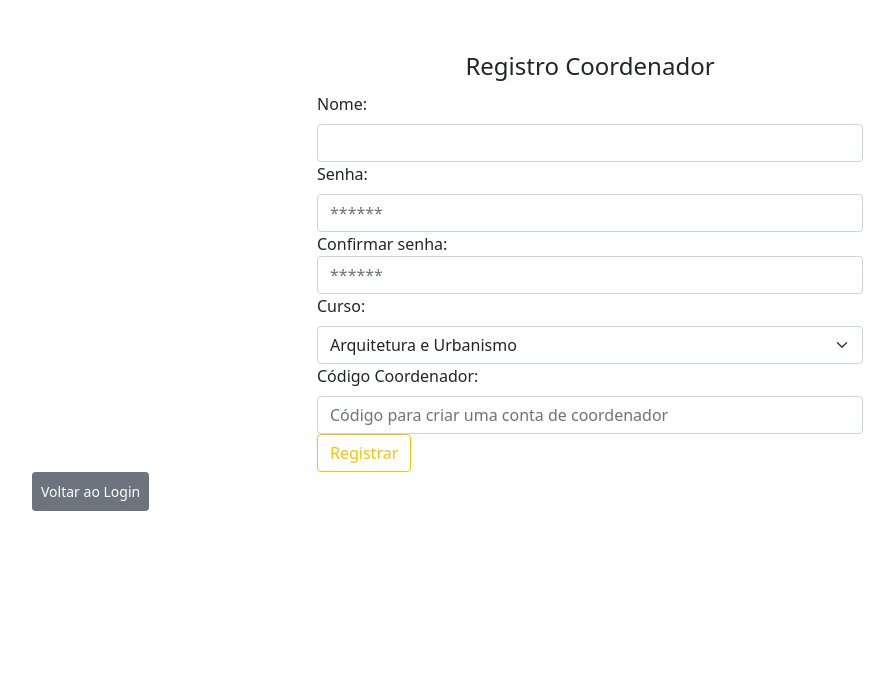
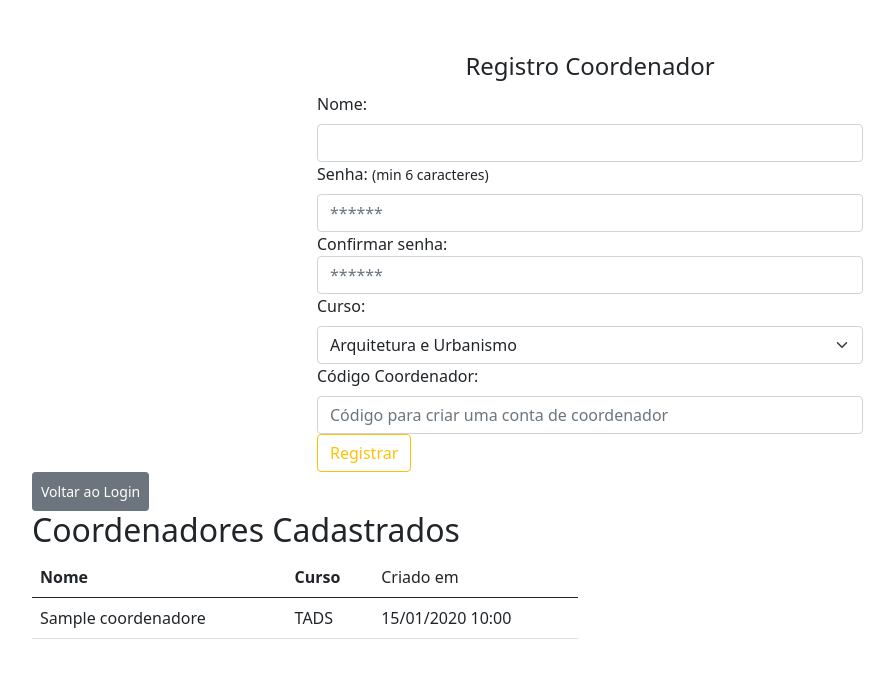
Before and after one commit to fabiop87/Sistema_Eventos, a PHP site: page /CadastroCoord.php in a window 1280 px wide. Shown: the top 678 px of the page, without its empty margins (50-944 px from the left). Run offline with PHP 8.4, Linux system fonts and the light colour scheme; data comes from the database, SQL or seed files in the repository; tables that the repository leaves empty hold one stand-in row (values such as "Sample post").

Commit message:
add coisinhas mais

```diff
--- a/CadastroCoord.php
+++ b/CadastroCoord.php
@@ -1,11 +1,11 @@
 <?php
 
-require_once('./Funcoes/Model.php');
+require_once('./Funcoes/Coordenador.php');
 
-$conn = new conexao();
+$Coordenador = new Coordenador();
 
 $sql = "SELECT idCurso, nomeCurso FROM cursos";
-$stmt = $conn->getPDO()->query($sql);
+$stmt = $Coordenador->getPDO()->query($sql);
 $cursos = $stmt->fetchAll();
 
 ?>
@@ -41,7 +41,7 @@ $cursos = $stmt->fetchAll();
                         </div>
 
                         <div class="form-group">
-                            <label for="senha" class="form-label">Senha:</label>
+                            <label for="senha" class="form-label">Senha: <small>(min 6 caracteres)</small></label>
                             <input type="password" name="senha" id="senha" required class="form-control" placeholder="******">
                         </div>
 
@@ -78,6 +78,10 @@ $cursos = $stmt->fetchAll();
         </div>
         <a class="btn btn-secondary btn-sm p-2" href="index.php">Voltar ao Login</a>
     </div>
+
+    <?php include_once('Views/ListaCoordenadores.php')?>
+
+
     <script src="./assets/validacoescoord.js"></script>
     <script src="./assets/bootstrap.bundle.min.js"></script>
 </body>
--- a/Funcoes/Coordenador.php
+++ b/Funcoes/Coordenador.php
@@ -96,4 +96,16 @@ class Coordenador extends conexao
         // Retorna verdadeiro se a atualização foi bem sucedida
         return $stmt->rowCount() > 0;
     }
+
+
+    public function listarCoordenadores()
+    {
+        $sql = "SELECT nome, nomeCurso, co.created_at
+        FROM coordenadores co
+        INNER JOIN cursos cu
+        ON co.idCurso = cu.idCurso";
+        $stmt = $this->getPDO()->prepare($sql);
+        $stmt->execute();
+        return $stmt->fetchAll(PDO::FETCH_ASSOC);
+    }
 }
--- /dev/null
+++ b/Views/ListaCoordenadores.php
@@ -0,0 +1,41 @@
+<?php
+
+// require_once('../Funcoes/Coordenador.php');
+
+// $Coordenador = new Coordenador();
+
+$Lista = $Coordenador->listarCoordenadores();
+
+?>
+<div class="container">
+    <h2>Coordenadores Cadastrados</h2>
+    <div class="row">
+        <div class="col-6">
+
+            <table class="table">
+                <thead>
+                    <tr>
+                        <th>Nome</th>
+                        <th>Curso</th>
+                        <td>Criado em</td>
+                    </tr>
+                </thead>
+                <tbody>
+                    <?php foreach ($Lista as $item) : ?>
+                        <tr>
+
+                            <td><?= $item['nome'] ?></td>
+
+                            <td><?= $item['nomeCurso'] ?></td>
+
+                            <td><?= date('d/m/Y H:i', strtotime($item['created_at'])) ?></td>
+
+
+                        </tr>
+                    <?php endforeach; ?>
+                </tbody>
+            </table>
+
+        </div>
+    </div>
+</div>
```
Also changed, not shown: Controllers/controllerPresenca.php (+5 -4 lines), Views/Evento.php (+11 -9 lines).
